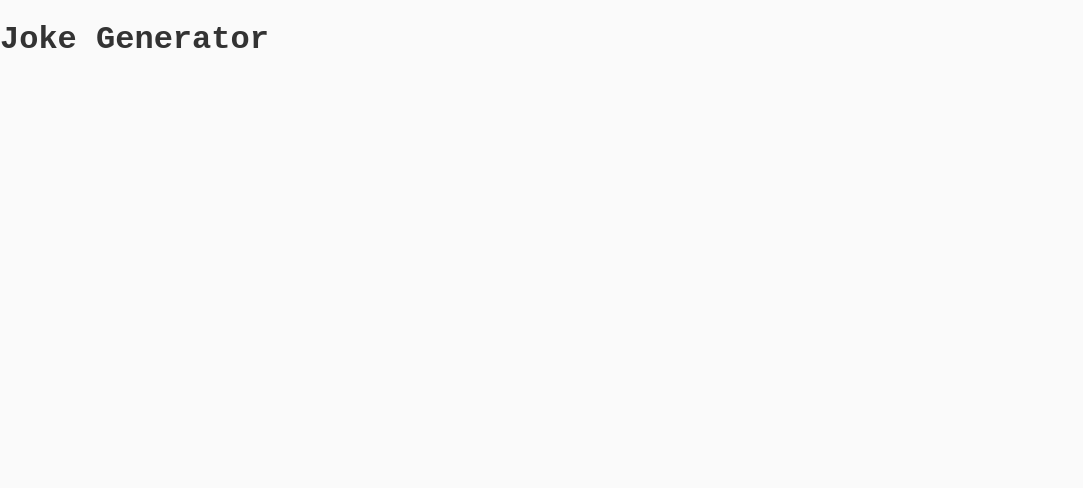
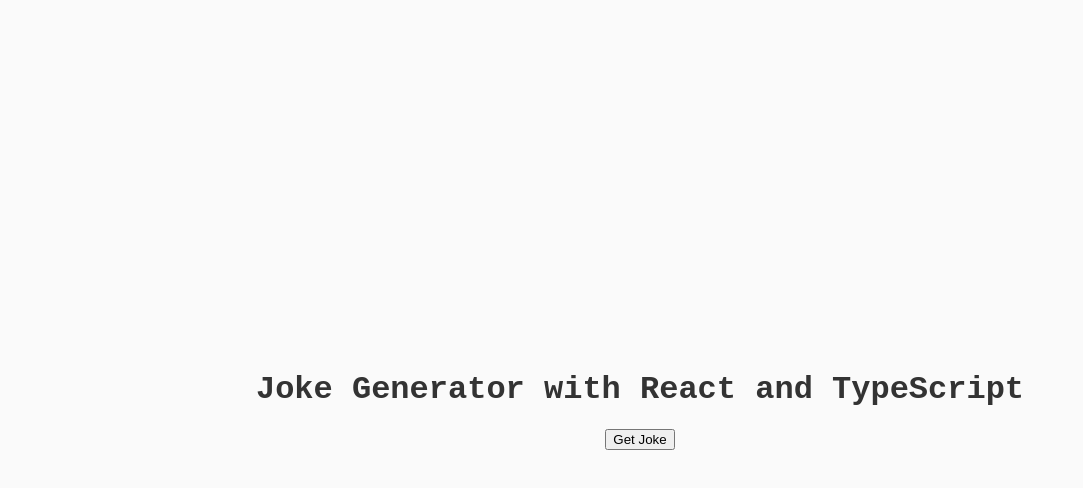
Before and after one commit to Ranci-18/joke-generator, a React app: page / in a window 1280 px wide. Shown: the top 488 px of the page, without its empty margins (0-1083 px from the left). Built offline with nearby package versions, Linux system fonts and the light colour scheme.

Commit message:
working code, css left

```diff
--- a/package.json
+++ b/package.json
@@ -22,7 +22,7 @@
     "sass": "^1.77.8",
     "sass-loader": "^16.0.1",
     "style-loader": "^4.0.0",
-    "ts-loader": "^3.5.0",
+    "ts-loader": "^9.5.1",
     "typescript": "^5.5.4",
     "webpack": "^5.94.0",
     "webpack-cli": "^5.1.4",
--- a/src/components/GetRandomJoke.tsx
+++ b/src/components/GetRandomJoke.tsx
@@ -23,6 +23,7 @@ const GetRandomJoke: React.FC = () => {
 
     const handleClick = async () => {
         setShowPunchline(false);
+        setJoke(null);
         const newJoke = await getJoke();
         if (newJoke) {
             setJoke(newJoke);
--- a/src/index.tsx
+++ b/src/index.tsx
@@ -1,11 +1,13 @@
 import React from 'react';
 import { createRoot } from 'react-dom/client';
 import './sass/index.sass';
+import GetRandomJoke from './components/GetRandomJoke';
 
 const App: React.FC = () => {
     return (
-        <div>
-            <h1>Joke Generator</h1>
+        <div id='app'>
+            <h1>Joke Generator with React and TypeScript</h1>
+            <GetRandomJoke />
         </div>
     )
 }
--- a/src/sass/index.sass
+++ b/src/sass/index.sass
@@ -2,3 +2,10 @@ body
   background-color: #FAFAFA
   color: #333333
   font-family: 'Courier New', Courier, monospace
+
+#app
+  display: flex
+  flex-direction: column
+  align-items: center
+  justify-content: center
+  height: 100vh
--- a/webpack.config.js
+++ b/webpack.config.js
@@ -15,8 +15,8 @@ module.exports = {
                 exclude: /node_modules/,
             },
             {
-                test: /\.(sass)$/,
-                use: ['style-loader', 'sass-loader', 'css-loader']
+                test: /\.(sass|scss|css)$/,
+                use: ['style-loader', 'css-loader', 'sass-loader']
             }
         ]
     },
```
Also changed, not shown: tsconfig.json (+8 -14 lines), 1 other file (tests, documents, lock files or other folders).
